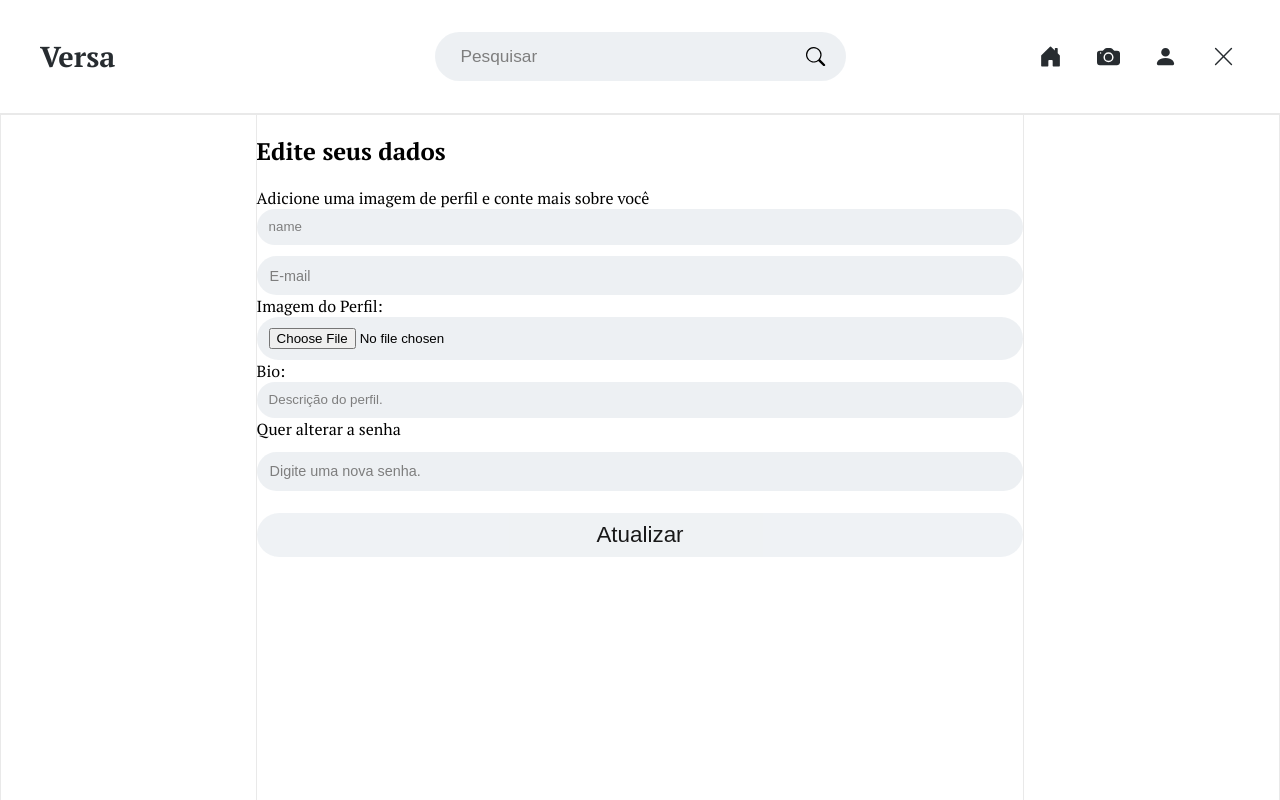
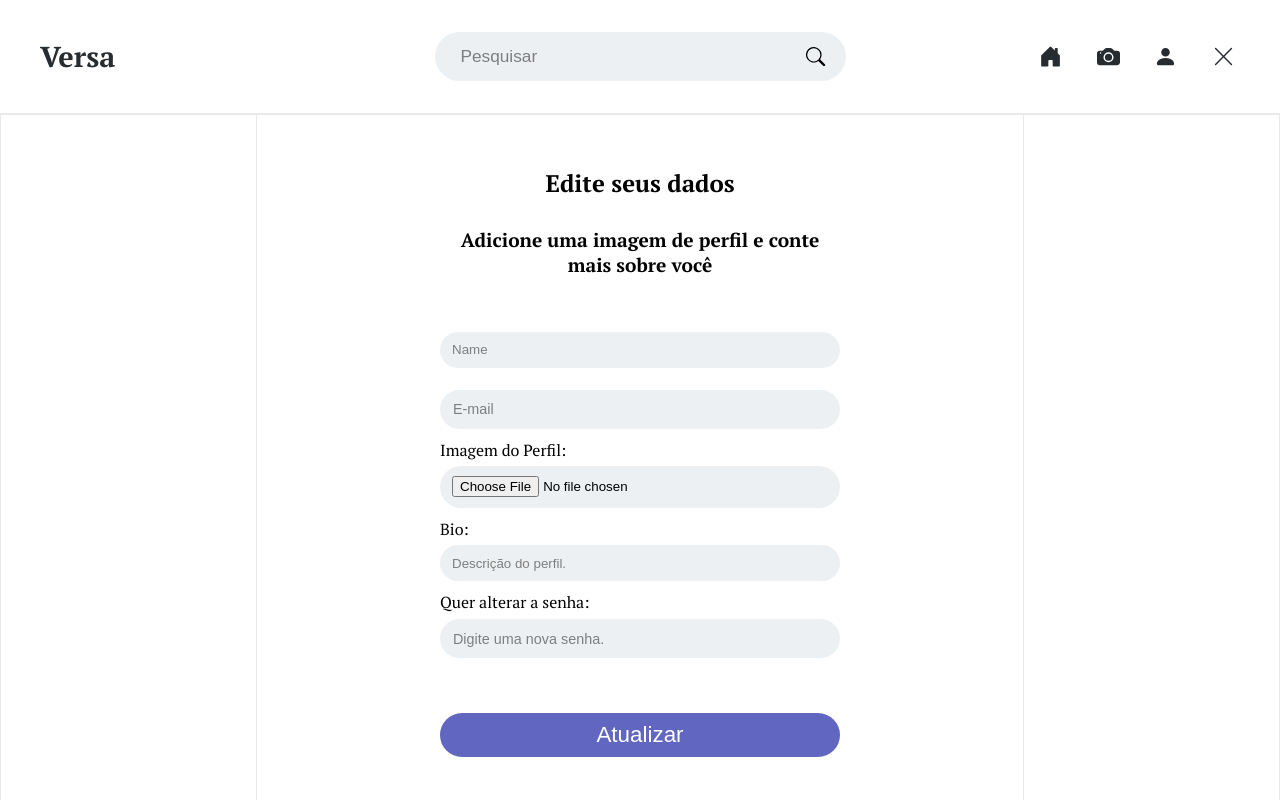
Before and after one commit to murilo1988/Versa, a React (Create React App) app in the folder frontend/: page /profile in a window 1280 px wide. Shown: the top 800 px of the page. Built offline with nearby package versions, Linux system fonts and the light colour scheme; sample sign-in values are in the browser's storage.

Commit message:
making the css of the edit profile page

```diff
--- a/frontend/src/pages/Auth/Auth.css
+++ b/frontend/src/pages/Auth/Auth.css
@@ -37,7 +37,7 @@
 
 .form input[type="submit"] {
     /* background-color: #2ed573; */
-    background-color: #575fcf;
+    background-color: #3a42b2;
     color: #ffffff;
     opacity: 0.8;
 }
--- a/frontend/src/pages/EditPProfile/EditProfile.css
+++ b/frontend/src/pages/EditPProfile/EditProfile.css
@@ -0,0 +1,54 @@
+#edit_profile {
+    display: grid;
+    width: 400px;
+    grid-template-rows: 50px 25px 1fr;
+
+    gap: 100px;
+    text-align: center;
+    margin: 2em auto;
+}
+
+.subtitle_profile {
+    font-size: 1.2em;
+    font-weight: bold;
+    margin-top: -70px;
+    /* border-bottom: 1px solid rgba(0, 0, 0, 0.085); */
+}
+
+.form_profile {
+    margin-top: -90px;
+    margin-bottom: 100px;
+}
+
+.form_profile input[type="submit"] {
+    background-color: #3a42b2;
+    color: #ffffff;
+    opacity: 0.8;
+    margin-top: 2em;
+}
+
+.form_profile input {
+    margin-bottom: 10px;
+}
+
+.form_profile input[type="password"] {
+    margin-top: 1px;
+}
+.form_profile span {
+    margin-bottom: 5px;
+}
+
+.profile_image {
+    width: 150px;
+    height: 150px;
+    border-radius: 50%;
+}
+
+@media screen and (max-width: 778px) {
+    #edit_profile {
+        width: 90%;
+    }
+    .register_box {
+        width: 90%;
+    }
+}
--- a/frontend/src/pages/EditPProfile/EditProfile.js
+++ b/frontend/src/pages/EditPProfile/EditProfile.js
@@ -11,9 +11,10 @@ function EditProfile() {
       <h2>Edite seus dados</h2>
       <p className='subtitle_profile'>
         Adicione uma imagem de perfil e conte mais sobre você
+      </p>
       {/* preview da img */}
-        <form onSubmit={handleSubmit}>
-          <input type='text' placeholder='name' />
+      <form className='form_profile' onSubmit={handleSubmit}>
+        <input type='text' placeholder='Name' />
         <input type='email' placeholder='E-mail' disable />
         <label>
           <span>Imagem do Perfil:</span>
@@ -24,12 +25,11 @@ function EditProfile() {
           <input type='text' placeholder='Descrição do perfil.' />
         </label>
         <label>
-            <span>Quer alterar a senha</span>
+          <span>Quer alterar a senha:</span>
           <input type='password' placeholder='Digite uma nova senha.' />
         </label>
         <input type='submit' value='Atualizar' />
       </form>
-      </p>
     </div>
   );
 }
```
Lines whose indentation alone changed are shown as unchanged.
